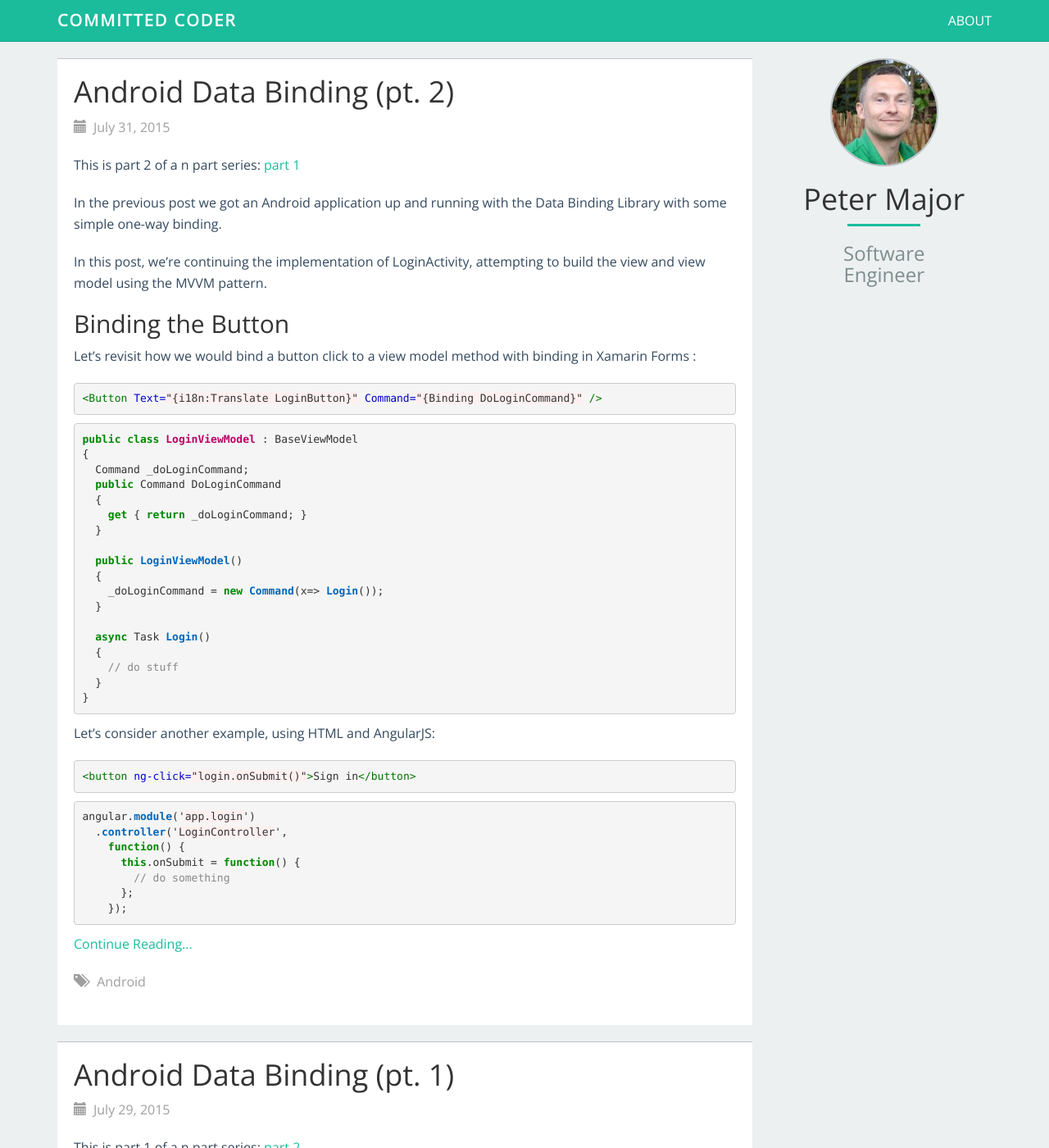
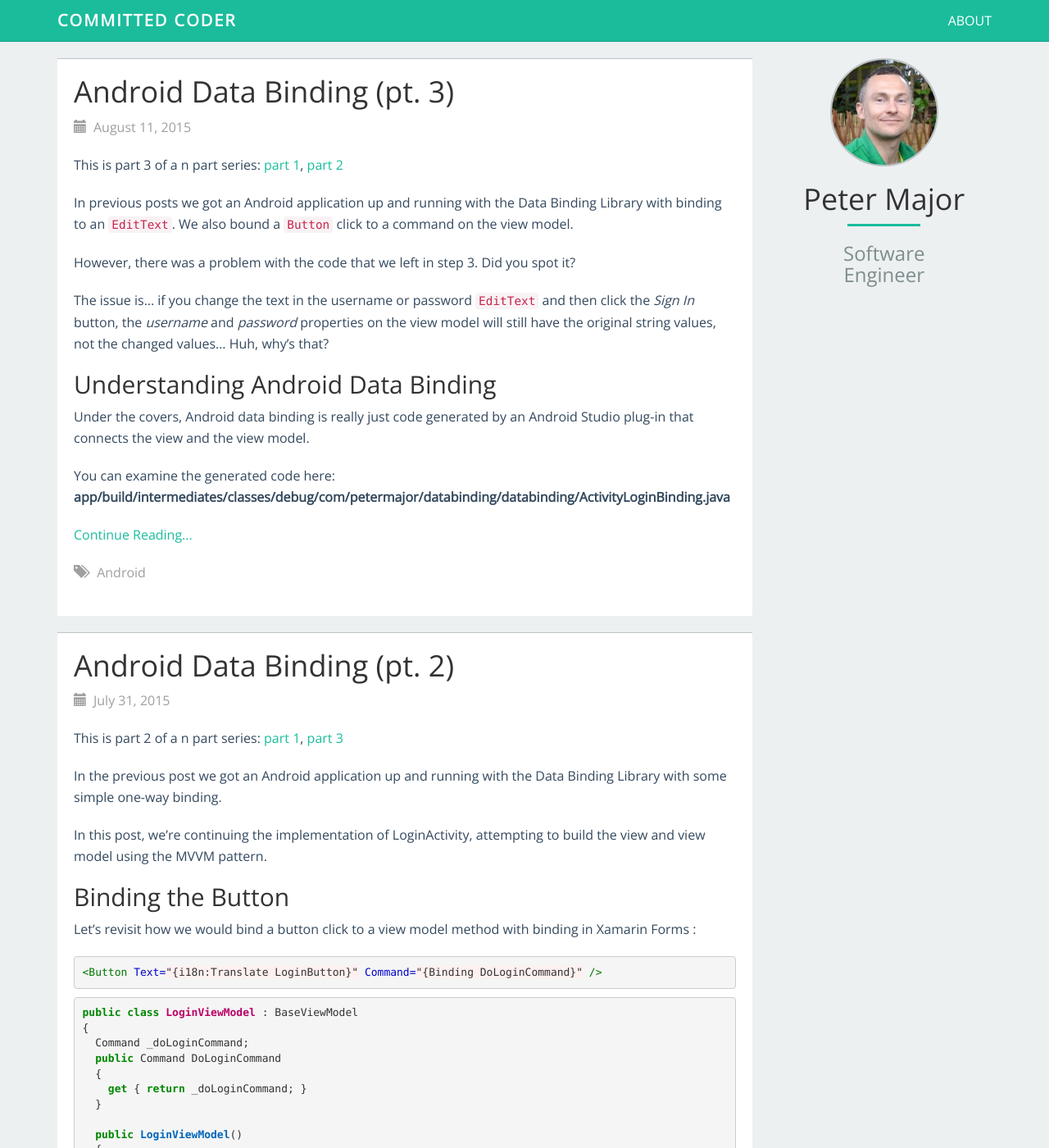
Before and after one commit to petermajor/petermajor.github.io, a Jekyll site: the page built from index.html, in a window 1280 px wide and 1400 px high. Shown: the whole window at 82% size. Built offline with Jekyll 4.4.1, drawn with Linux system fonts in a browser that asks for light colours; nearby versions of some CDN libraries; the list of posts is cut into pages by our own code; some of the changed text lies outside the part shown.

Commit message:
Add binding part 3 post

```diff
--- a/_posts/2015-07-29-android-data-binding-part-1.md
+++ b/_posts/2015-07-29-android-data-binding-part-1.md
@@ -15,7 +14,7 @@ sitemap:
   changefreq: weekly
 ---
 
-This is part 1 of a n part series: [part 2]({% post_url 2015-07-31-android-data-binding-part-2 %})
+This is part 1 of a n part series: [part 2]({% post_url 2015-07-31-android-data-binding-part-2 %}), [part 3]({% post_url 2015-08-11-android-data-binding-part-3 %})
 
 Google introducted Android Data Binding Library at Google I/O this year.
 
--- a/_posts/2015-07-31-android-data-binding-part-2.md
+++ b/_posts/2015-07-31-android-data-binding-part-2.md
@@ -14,7 +14,7 @@ sitemap:
   changefreq: weekly
 ---
 
-This is part 2 of a n part series: [part 1]({% post_url 2015-07-29-android-data-binding-part-1 %})
+This is part 2 of a n part series: [part 1]({% post_url 2015-07-29-android-data-binding-part-1 %}), [part 3]({% post_url 2015-08-11-android-data-binding-part-3 %})
 
 In the previous post we got an Android application up and running with the Data Binding Library with some simple one-way binding.
 
@@ -251,6 +251,8 @@ android.databinding.tool.expr.FieldAccessExpr.hasBindableAnnotations(FieldAccess
 
 While the simplicity of this approach is very appealing, it still suffers from the problem that the method gets passed an instance of `View`, so I have mixed feelings about whether to use this approach or not (if it compiled for me, which it currently does not).
 
+I've committed the code to branch [Step3-bind-to-method](https://github.com/petermajor/AndroidDataBinding/tree/Step3-bind-to-method)
+
 ## Next steps
 
 In this post, we've bound the button click event to a command on the view model. But there's a problem with the view model as it's implemented up to Step 3...
--- /dev/null
+++ b/_posts/2015-08-11-android-data-binding-part-3.md
@@ -0,0 +1,180 @@
+---
+layout: post
+title: Android Data Binding (pt. 3)
+date: 2015-08-11 22:25:00
+categories:
+- Android
+tags:
+- Android
+published: true
+author: peter_major
+comments: true
+sitemap:
+  priority: 0.6
+  changefreq: weekly
+---
+
+This is part 3 of a n part series: [part 1]({% post_url 2015-07-29-android-data-binding-part-1 %}), [part 2]({% post_url 2015-07-31-android-data-binding-part-2 %})
+
+In previous posts we got an Android application up and running with the Data Binding Library with binding to an `EditText`. We also bound a `Button` click to a command on the view model.
+
+However, there was a problem with the code that we left in step 3. Did you spot it?
+
+The issue is... if you change the text in the username or password `EditText` and then click the _Sign In_ button, the _username_ and _password_ properties on the view model will still have the original string values, not the changed values... Huh, why's that?
+
+## Understanding Android Data Binding
+
+Under the covers, Android data binding is really just code generated by an Android Studio plug-in that connects the view and the view model.
+
+You can examine the generated code here: __app/build/intermediates/classes/debug/com/petermajor/databinding/databinding/ActivityLoginBinding.java__
+
+<!--more-->
+
+That one file contains most of the magic... We've already used this class in our activity. Remember this?
+
+{% highlight java %}
+@Override
+protected void onCreate(Bundle savedInstanceState) {
+  super.onCreate(savedInstanceState);
+
+  viewModel = new LoginViewModel();
+  viewModel.setUsername("peter@petermajor.co.uk");
+  viewModel.setPassword("Passw0rd");
+
+  final ActivityLoginBinding binding = DataBindingUtil.setContentView(
+    this, R.layout.activity_login);
+  binding.setViewModel(viewModel);
+}
+{% endhighlight %}
+
+In the constructor, the generated code finds all the components that have bindings and puts them into member variables:
+
+{% highlight java %}
+public ActivityLoginBinding(View root) {
+  super(root, 1);
+  final Object[] bindings = mapBindings(root, 4, sIncludes, sViewsWithIds);
+  this.buttonLogin = (android.widget.Button) bindings[3];
+  this.buttonLogin.setTag(null);
+  this.inputPassword = (android.widget.EditText) bindings[2];
+  this.inputPassword.setTag(null);
+  this.inputUsername = (android.widget.EditText) bindings[1];
+  this.inputUsername.setTag(null);
+  this.mboundView0 = (android.widget.LinearLayout) bindings[0];
+  this.mboundView0.setTag(null);
+  setRootTag(root);
+  invalidateAll();
+}
+{% endhighlight %}
+
+Above you can see that __inputUsername__ `EditText` is found and put into an appropriate member variable on the binding class. This would be very similar to the code you would normally write in your activity with `findViewById()`.
+
+The base class for __ActivityLoginBinding__ is __android.databinding.ViewDataBinding__. That class listens for changes on our observable object (our view model) and passes all notifications to `ActivityLoginBinding.onFieldChanged()`.
+
+This method tracks which values have changed by setting "dirty" flags:
+
+{% highlight java %}
+@Override
+protected boolean onFieldChange(int localFieldId, Object object, int fieldId) {
+  switch (localFieldId) {
+    case 0 :
+      return onChangeViewModel((com.petermajor.databinding.LoginViewModel) object, fieldId);
+  }
+  return false;
+}
+private boolean onChangeViewModel(com.petermajor.databinding.LoginViewModel viewModel, int fieldId) {
+  switch (fieldId) {
+    case BR.username:
+      synchronized(this) {
+          mDirtyFlags |= 0b10L;
+      }
+      return true;
+    case BR.password:
+      synchronized(this) {
+          mDirtyFlags |= 0b100L;
+      }
+      return true;
+    case BR._all:
+      synchronized(this) {
+          mDirtyFlags |= 0b1L;
+      }
+      return true;
+  }
+  return false;
+}
+{% endhighlight %}
+
+At the point where Android decides to update the bindings, it then calls `executeBindings()`, which updates bound controls where values are dirty:
+
+{% highlight java %}
+@Override
+protected void executeBindings() {
+    long dirtyFlags = 0;
+    synchronized(this) {
+        dirtyFlags = mDirtyFlags;
+        mDirtyFlags = 0;
+    }
+    java.lang.String usernameViewModel = null;
+    com.petermajor.databinding.LoginViewModel viewModel = mViewModel;
+    com.petermajor.databinding.Command getLoginCommandViewModel = null;
+    java.lang.String passwordViewModel = null;
+
+    if ((dirtyFlags & 0b1111L) != 0) {
+        if ((dirtyFlags & 0b1011L) != 0) {
+
+            // read username~.~viewModel~
+            if ( viewModel != null) {
+                usernameViewModel = viewModel.getUsername();
+            }
+        }
+
+        if ((dirtyFlags & 0b1001L) != 0) {
+            // read getLoginCommand~.~viewModel~
+            if ( viewModel != null) {
+                getLoginCommandViewModel = viewModel.getLoginCommand();
+            }
+        }
+
+        if ((dirtyFlags & 0b1101L) != 0) {
+            // read password~.~viewModel~
+            if ( viewModel != null) {
+                passwordViewModel = viewModel.getPassword();
+            }
+        }
+    }
+    // batch finished
+    if ((dirtyFlags & 0b1001L) != 0) {
+        // api target 1
+        this.buttonLogin.setOnClickListener(getLoginCommandViewModel);
+    }
+    if ((dirtyFlags & 0b1101L) != 0) {
+        // api target 1
+        this.inputPassword.setText(passwordViewModel);
+    }
+    if ((dirtyFlags & 0b1011L) != 0) {
+        // api target 1
+        this.inputUsername.setText(usernameViewModel);
+    }
+}
+{% endhighlight %}
+
+## Data Binding... One-Way
+
+The code in __ActivityLoginBinding__ listens for changes in the observable object and propagates the values of dirty fields to the appropriate views.
+
+Notice, however, that there is no generated code that does the opposite - listen for changes in the value of a view and propagate that change to the observable object.
+
+In WPF this type of binding is the default for some views - like `Label` / `TextView`. Because when would a value in a label change and need to be propagated back to the view model? WPF calls this "one-way" data binding and it's cheap because you only set up a watch in one direction.
+
+WPF also has a concept of "two-way" binding for views where bound values _can_ change, like `TextBox` / `EditText`. When values in the view change, they can be propagated back to the view model - either on keypress or when the view loses focus, depending on the configuration of the binding.
+
+This type of binding uses more system resources, because it's watching the value in both locations - view and view model.
+
+It appears that Android does not support two-way binding in this first implementation. I would be interested to hear what offical position is on automatic two-way binding from the team.
+
+## Next steps
+
+In this post, we examined the generated classes that implement the data binding "magic" in the Android Data Binding Library.
+
+This confirmed the "one-way" binding behavior we're seeing with `EditText` views.
+
+In the next post, we'll finish the view model so that updates in the `EditText` will propagate changes back to the view model.
```
Also changed, not shown: other parts of _posts/2015-07-29-android-data-binding-part-1.md (+0 -1 lines).
